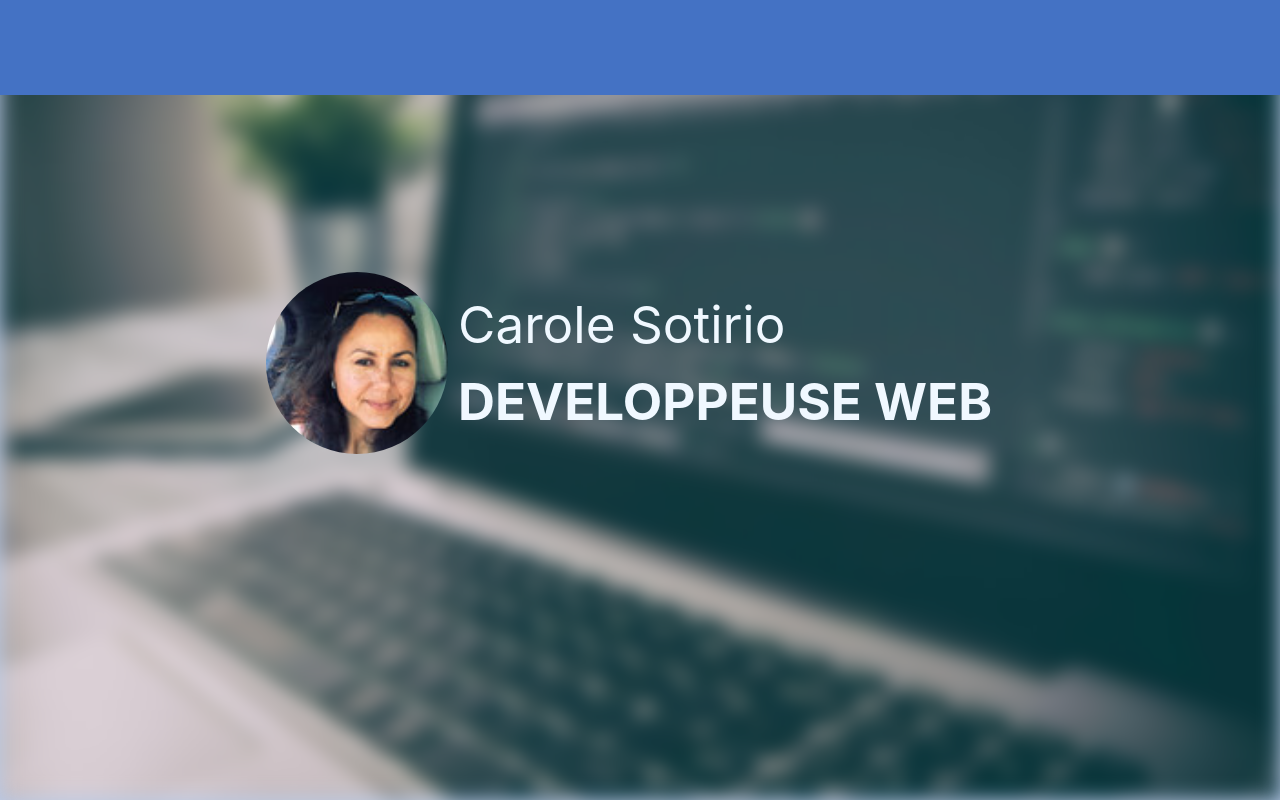
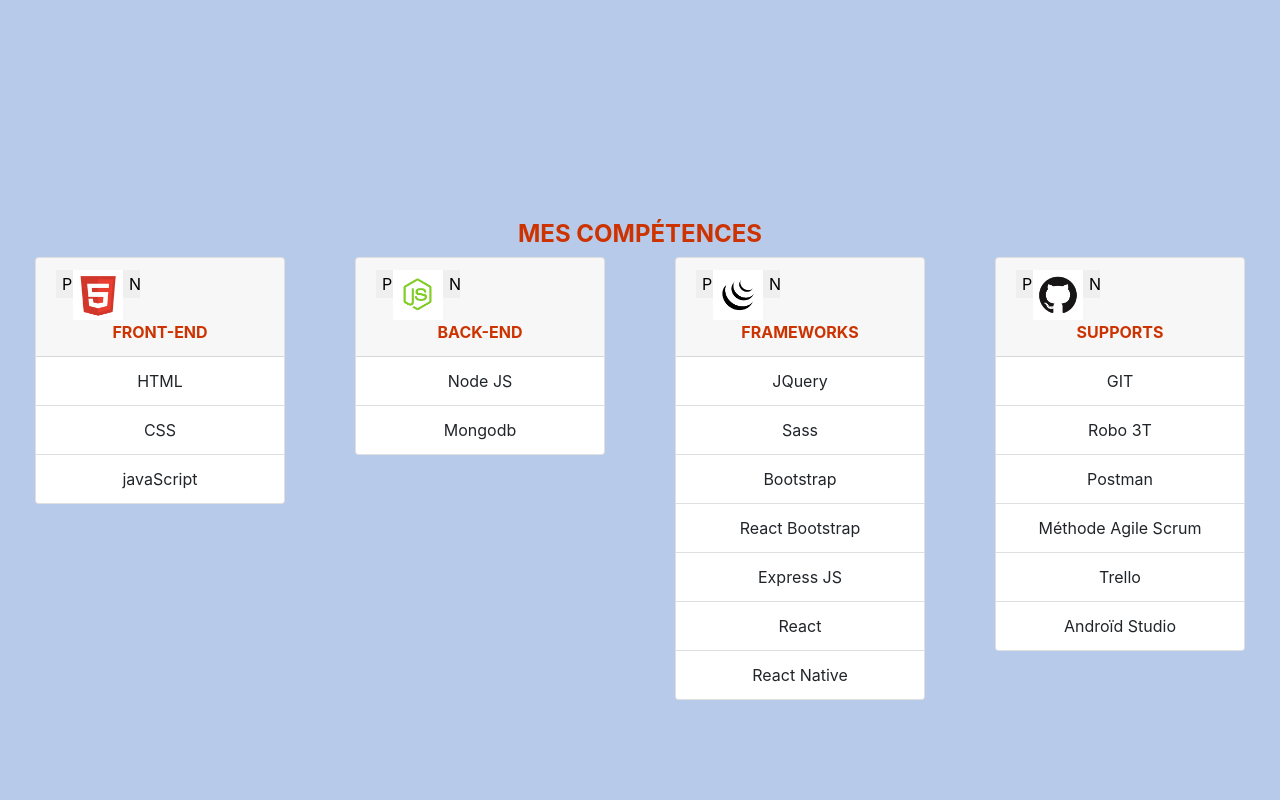
Before and after one commit to CSO-DEV/ReactPortfolio, a React (Create React App) app: page / in a window 1280 px wide. Built offline with nearby package versions, Linux system fonts and the light colour scheme.

Commit message:
ajout caroussel

```diff
--- /dev/null
+++ b/src/assets/Carousel/Carousel.js
@@ -0,0 +1,223 @@
+/**
+ * Presentation.js : Component Presentation
+ */
+import React, { useEffect} from "react";
+import config from '../../configData/config.json'
+import "./style.scss";
+
+function Carousel(props) {
+/**
+ * @param list Tableau contenant la liste des images à afficher
+ * @param imgWidth Largeur d'une image
+ * @param imgHeight Hauteur d'une image
+ * @param numCarousel Index du carousel
+ */
+let list=props.listeImage; //["git.png","mongodb.png","javascript.png","html.png"];
+let [imgWidth,imgHeight]=[props.widthImage,props.HeightImage];
+let numCarousel=props.numCarousel;
+let afficheButton=true; //a ajouter dans la props
+
+let carouselUlWidth=(list.length+1) * 100 + "%"; //Taille de chaque carousel suivant le nombre d'image
+
+/**
+ * @function useEffect Lance l'animation après construction du DOM
+ */
+useEffect(()=>{
+  carouselAnimation();
+})
+
+/**
+ * @function carouselAnimation Gestion de l'annimation du caroussel
+ * @method carouselNext  Animation manuelle Next
+ * @method carouselPrev  Animation manuelle Preview
+ * @method carouselAuto  Animation automatique : incrémentation de l'item
+ * @method startCarouselTimeout  Lance la tempo active et relance une nouvelle tempo
+ */
+const carouselAnimation=()=>{
+  //récupération de chaque élément DOM du carousel
+  let carousel={}
+  carousel.global=document.getElementsByClassName('carouselGlobal' + numCarousel)[0];
+  carousel.container=document.getElementsByClassName('carouselContainer' + numCarousel)[0];
+  carousel.ul=document.getElementsByClassName('carouselUl' + numCarousel)[0];
+  carousel.bouton={
+    advance:document.getElementsByClassName('carouselAdvance' + numCarousel)[0],
+    preview:document.getElementsByClassName('carouselPrevious' + numCarousel)[0]
+  };
+  carousel.currentItem = -1;
+  carousel.items=carousel.ul.children;
+
+  //Variable de temps initial
+  let [duringTime,preview]=[3000,false];
+
+
+  //Fonction d'écoute des boutons s'ils sont utilisés
+    if (carousel.bouton.advance){
+		carousel.bouton.preview.addEventListener('click', function(e){ carouselPrev(carousel); });
+		carousel.bouton.advance.addEventListener('click', function(e){ carouselNext(carousel); });
+    }
+  // Lance la première animation
+    startCarouselTimeout();
+
+  /**@method  carouselNext  Animation manuelle Next*/
+  function carouselNext() {
+    carousel.currentItem++;
+    if(carousel.currentItem >= carousel.items.length) {
+      carousel.currentItem = 0;
+      carousel.ul.style.transition = 'none'
+      carousel.ul.style.left = -1 * (carousel.currentItem * 100 ) + "%"
+      duringTime=500;
+    }else{
+      duringTime=3000;
+      carousel.ul.style.transition = "all 2s ease"
+      carousel.ul.style.left = -1 * (carousel.currentItem * 100 ) + "%"
+    }
+    startCarouselTimeout();
+  }
+
+  /**@method  carouselPrev  Animation manuelle Preview*/
+  function carouselPrev() {
+    carousel.currentItem--;
+    if(carousel.currentItem <=-1) {
+      carousel.currentItem = carousel.items.length-1;
+      carousel.ul.style.transition = "none"
+      carousel.ul.style.left = -1 * (carousel.currentItem * 100 ) + "%"
+    }else{
+      duringTime=3000;
+      carousel.ul.style.transition = "all 2s ease"
+      carousel.ul.style.left = -1 * (carousel.currentItem * 100 ) + "%"
+      startCarouselTimeout();
+    }
+  }
+
+  /**@method  carouselAuto  Animation automatique : incrémentation de l'item*/
+  function carouselAuto() {
+    carousel.currentItem++;
+    if(carousel.currentItem >= carousel.items.length) {
+      carousel.currentItem = 0;
+      carousel.ul.style.transition = 'none'
+      carousel.ul.style.left = -1 * (carousel.currentItem * 100 ) + "%"
+      duringTime=500;
+    }else{
+      duringTime=3000;
+      carousel.ul.style.transition = "all 2s ease"
+      carousel.ul.style.left = -1 * (carousel.currentItem * 100 ) + "%"
+    }
+        startCarouselTimeout();
+  }
+
+  /**@method  startCarouselTimeout  Lance la tempo active et relance une nouvelle tempo*/
+  function startCarouselTimeout() {
+    clearTimeout(carousel.interval);
+      carousel.interval = setTimeout(function(){
+        carouselAuto();
+      },duringTime);
+  }
+}
+
+/**
+ * @function createImg Construction de la liste d'images en fonction de la liste props
+ * @function createImgRetour Ajout à la liste d'image la première image de la liste props pour un effet infini
+ */
+const createImg=()=>{
+  return list.map((element,index)=>{
+    return (
+    <li
+      className={"carouselLi"  + numCarousel}
+      key={"carouselLi" + numCarousel + element}
+       >
+      <img
+      src={config.img + element}
+      alt={element}
+      style={{
+        float: "left",
+        width: imgWidth,
+        height: imgHeight,
+      }}
+      />
+    </li>)
+  })
+}
+const createImgRetour=()=>{
+  return(
+    <li
+    className={"carouselLi"  + numCarousel}
+    key={"carouselLi" + numCarousel + list.length+1}
+    >
+    <img
+    src={config.img + list[0]}
+    alt={list[0]}
+    style={{
+      float: "left",
+      width: imgWidth,
+      height: imgHeight,
+    }}
+    />
+  </li>
+  )
+}
+
+/**
+ * @render Construction du DOM
+ */
+  return (
+    <div
+    className={"carouselGlobal" + numCarousel}
+    style={{
+      display:'flex',
+    }}
+    >
+      {afficheButton ?
+      <button
+        className={"carouselPrevious" + numCarousel}
+        style={{
+          border:"0px",
+          height:"28px",
+          width:"17px"
+        }}>
+          P
+      </button>
+      : <></>
+      }
+      <div
+        className={"carouselContainer" + numCarousel}
+        style={{
+          width: imgWidth,
+          maxWidth: "1000px",
+          overflow: "hidden",
+
+        }}
+      >
+        <ul
+          className={"carouselUl" + numCarousel}
+          style={{
+            listStyleType: "none",
+            position: "relative",
+            width: carouselUlWidth,
+            margin: "0",
+            padding: "0",
+            fontSize: "0",
+            textAlign: "left",
+          }}
+        >
+          {createImg()}
+          {createImgRetour()}
+        </ul>
+      </div>
+      {afficheButton ?
+      <button
+        className={"carouselAdvance" + numCarousel}
+        style={{
+          border:"0px",
+          height:"28px",
+          width:"17px"
+        }}
+        >
+      N
+      </button>
+      : <></>
+      }
+    </div>
+
+  );
+}
+export default Carousel;
--- /dev/null
+++ b/src/assets/Carousel/style.scss
@@ -0,0 +1,51 @@
+/*div.carousel-container > * {
+  display: inline-block;
+  vertical-align: middle;
+}
+
+figure.carousel {
+  height: 50px;
+  width: 50px;
+  overflow: hidden;
+  border: 1px solid;
+}
+figure.carousel ul {
+  list-style-type: none;
+  margin: 0px;
+  padding: 0px;
+  width: 1000%;
+}
+figure.carousel ul li {
+  display: inline-block;
+}
+
+.transition {
+  transition: all 2s ease;
+}
+
+.carousselContainer {
+  .carousel {
+    width: 50px;
+    max-width: 1000px;
+    overflow: hidden;
+    .carouselUL {
+      list-style-type: none;
+      position: relative;
+      width: 500%;
+      margin: 0;
+      padding: 0;
+      font-size: 0;
+      text-align: left;
+      left: 0;
+
+      .carouselLi {
+        & img {
+          float: left;
+          width: 50px;
+          height: 50px;
+        }
+      }
+    }
+  }
+}
+*/
--- a/src/assets/Technologie/Technologie.js
+++ b/src/assets/Technologie/Technologie.js
@@ -5,9 +5,9 @@
 import "./style.scss";
 import data from "../../configData/dataPortfolio.json";
 import config from "../../configData/config.json";
-import { Card, ListGroup, ListGroupItem, Image } from "react-bootstrap";
+import { Card, ListGroup, ListGroupItem, Image, Carousel } from "react-bootstrap";
 import { FaArrowCircleDown, FaArrowCircleUp, FaFilePdf } from "react-icons/fa";
-
+import Caroussel from "../Carousel/Carousel"
 function Technologie(props) {
   /**
    * Gestion des datas utiles
@@ -18,6 +18,13 @@
    */
   const carteTechno = () => {
     return shortData.contenuSection.map((element, index) => {
+      //Liste des images à transférer en props dans le caroussel
+      let listeImage=[]
+      element.listeTechno.forEach(el => {
+        listeImage.push(el.logoTechno)
+      });
+      //--
+
       return (
         <Card
           id={element.lienMenu}
@@ -26,11 +33,16 @@
         >
           <Card.Header>
             <div className="TechnoTitre">
-              <div className="TechnoTexte">
+              <Caroussel
+              numCarousel={index}
+              listeImage={listeImage}
+              widthImage="50px"
+              HeightImage="50px"
+
+              />
               <span className="sousTitreSection">
                 {element.categorieTechno}
               </span>
-              </div>
             </div>
           </Card.Header>
           <ListGroup variant="flush">{item(element.listeTechno)}</ListGroup>
@@ -38,15 +50,19 @@
       );
     });
   };
+  /**
+   * Construction liste des items
+   */
   const item = (doc) => {
     return doc.map((element, index) => {
       return (
-        <ListGroup.Item key={element.nomTechno + index} className="">
+        <ListGroup.Item key={element.nomTechno + index}>
           {element.nomTechno}
         </ListGroup.Item>
       );
     });
   };
+
    /**
    * Affichage
    */
@@ -59,12 +75,13 @@
         </a>
       </div>*/}
             <h4 className="titreSection">{shortData.nomSection}</h4>
-        <div className="listeTechno">{carteTechno()}</div>
+        <div className="listeTechno" id="listeTechno">{carteTechno()}</div>
         {/*<div className="suivant">
         <a href="#" title="Affichage suivant">
           <FaArrowCircleDown className="iconSuivant" />
         </a>
       </div>*/}
+
       </div>
     </section>
   );
--- a/src/assets/Technologie/style.scss
+++ b/src/assets/Technologie/style.scss
@@ -1,5 +1,6 @@
 @import "../../components/App/style.scss";
 .technologie {
+  display: flex; //a retirer
   .listeTechno {
     display: flex;
     flex-direction: row;
@@ -11,4 +12,59 @@
       margin: 0 10px 0 10px;
     }
   }
+  .TechnoTitre {
+    display: flex;
+    flex-direction: column;
+    //#slider {
+    [id^="slider"] {
+      width: 50px;
+      max-width: 1000px;
+      overflow: hidden;
+      //#affiche {
+      [id^="affiche"] {
+        position: relative;
+        width: 1000px;
+        margin: 0;
+        padding: 0;
+        font-size: 0;
+        text-align: left;
+        animation: 10s slidy infinite;
+        //transition: all 1s ease-in;
+        img {
+          width: 50px;
+          height: auto;
+          float: left;
+        }
+      }
+    }
+  }
 }
+@keyframes slidy {
+  0% {
+    left: 0%;
+  }
+  20% {
+    left: 0%;
+  }
+  25% {
+    left: -100%;
+  }
+  45% {
+    left: -100%;
+  }
+  50% {
+    left: -200%;
+  }
+  70% {
+    left: -200%;
+  }
+  75% {
+    left: -300%;
+  }
+  95% {
+    left: -300%;
+  }
+  100% {
+    left: -400%;
+  }
+}
--- a/src/components/Homepage/Homepage.js
+++ b/src/components/Homepage/Homepage.js
@@ -20,7 +20,6 @@
     let height = window.innerHeight
     if (width>height){console.log("paysage")} else{console.log("portrait")}}
 
-
   /**
    * Chargement de l'image de fond Homepage
    */
@@ -30,6 +29,7 @@
       <img src={config.img + "webDev.jpg"} style={{"height": "100%", "width":"100%"}} alt="image Geek :)"/>
     </div>)
   }
+
   /**
    * Séquence de démarrage => suppression de l'image de fond et affichage propos
    */
@@ -47,12 +47,12 @@
   }
   return (
     <div className="homepage" id="homepage">
-      {identiteTaille()}
+      {/*identiteTaille()}
       <Navigation />
       {imageHomepage()}
       {sequence()}
       <Presentation />
-      <Formation />
+  <Formation />*/}
       <Technologie />
       <Portfolio />
       <Contact />
--- a/src/configData/dataPortfolio.json
+++ b/src/configData/dataPortfolio.json
@@ -237,7 +237,7 @@
         "lienMenu": "cannesisup",
         "nomMenu": "Cannes Is Up",
         "nomProjet": "Cannes Is Up",
-        "idProjet": "cannesisuP",
+        "idProjet": "cannesisup",
         "anneeProjet": "2020",
         "objectifProjet": "Projet de fin de formation",
         "descriptionProjet": "Création d'un sous domaine qui complète le site vitrine de l'association de startUp de cannes, pour la gestion d'un annuaire et les comptes des adhérents.",
```
Lines whose indentation alone changed are shown as unchanged.
